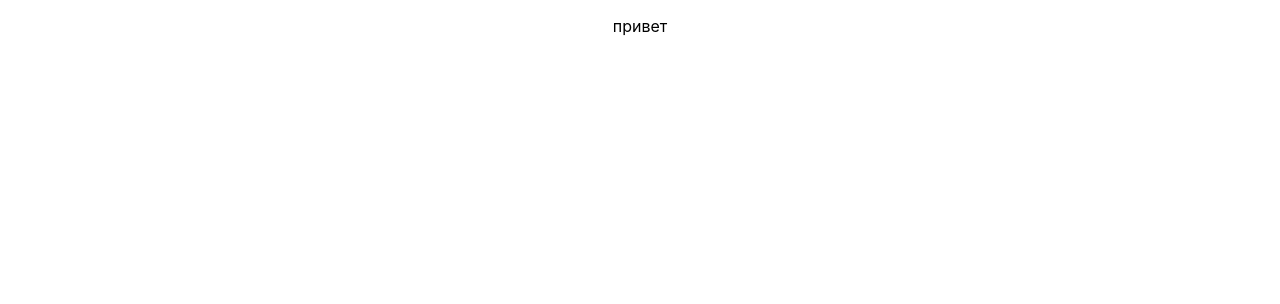
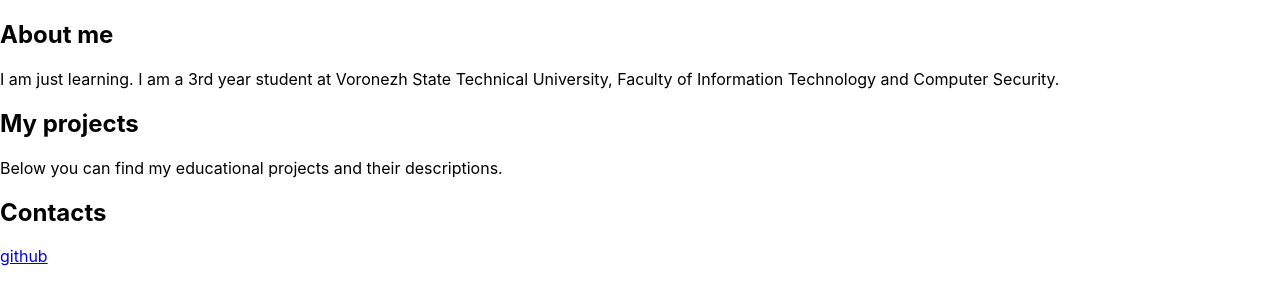
Before and after one commit to lyacsevna/AboutMe, a React (Create React App) app: page / in a window 1280 px wide. Shown: the top 304 px of the page. Built offline with nearby package versions, Linux system fonts and the light colour scheme.

Commit message:
Test adding data

```diff
--- a/src/App.js
+++ b/src/App.js
@@ -1,23 +1,17 @@
-import logo from './logo.svg';
+
+import AboutMe from './components/aboutme';
+import Projects from './components/projects';
+import Contacts from './components/contacts';
 import './App.css';
 
-function MainInfo() {
+const App = () => {
   return (
-    <div className='MainInfo'>
-      <p>привет</p>
-    </div>
-
-
+      <div>
+          <AboutMe />
+          <Projects />
+          <Contacts />
+      </div>
   );
-}
-
-function App() {
-  return (
-    <div className="App">
-        <p>привет</p>
-
-    </div>
-  );
-}
+};
 
 export default App;
--- a/src/components/aboutme.js
+++ b/src/components/aboutme.js
@@ -0,0 +1,13 @@
+import React from 'react';
+
+const AboutMe = () => {
+    return (
+        <section id="aboutme">
+            <h2>About me</h2>
+            <p>I am just learning. I am a 3rd year student at Voronezh State Technical University,
+                Faculty of Information Technology and Computer Security.</p>
+        </section>
+    );
+};
+
+export default AboutMe;
--- a/src/components/contacts.js
+++ b/src/components/contacts.js
@@ -0,0 +1,12 @@
+import React from 'react';
+
+const Contacts = () => {
+    return (
+        <section id="contacts">
+            <h2>Contacts</h2>
+            <a href = "https://github.com/lyacsevna">github</a>
+        </section>
+    );
+};
+
+export default Contacts;
--- a/src/components/projects.js
+++ b/src/components/projects.js
@@ -0,0 +1,12 @@
+import React from 'react';
+
+const Projects = () => {
+    return (
+        <section id="projects">
+            <h2>My projects</h2>
+            <p>Below you can find my educational projects and their descriptions.</p>
+        </section>
+    );
+};
+
+export default Projects;
```
Also changed, not shown: src/logo.svg (deleted).
